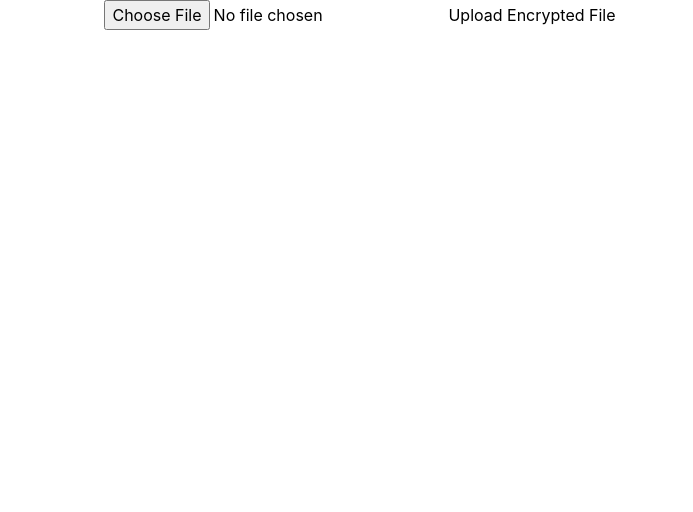
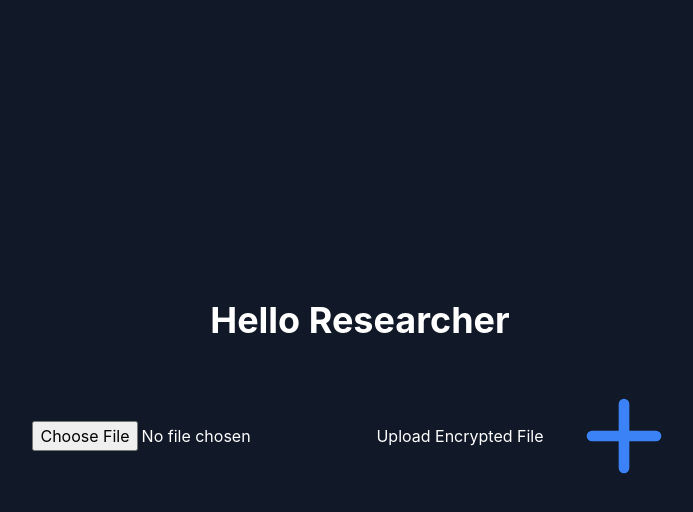
Before and after one commit to codewizard26/ethXP, a React (Create React App) app: page /upload in a window 1280 px wide. Shown: the top 512 px of the page, without its empty margins (280-973 px from the left). Built offline with nearby package versions, Linux system fonts and the light colour scheme; what anon-aadhaar-react would draw is missing.

Commit message:
added feature for upload

```diff
--- a/src/Home.js
+++ b/src/Home.js
@@ -2,19 +2,10 @@
 
 import React, {useRef} from 'react';
 import researchPaperImage from './research.svg';
+import { Link } from 'react-router-dom';
 
 const Home = () => {
 
-    const fileInputRef = useRef(null);
-
-    const handleFileChange = (e) => {
-        const file = e.target.files[0];
-        console.log('Selected file:', file);
-      };
-
-      const handleResearch = () => {
-        fileInputRef.current.click(); // Trigger click event on file input
-      };
 
   return (
     <div className="bg-gray-900 min-h-screen flex items-center justify-center text-white">
@@ -23,15 +14,9 @@ const Home = () => {
           <p className="text-lg mb-8 ">
             Welcome to our platform where you can upload and manage your research papers in a completely decentralized way no hustle of waiting for so long to get your work published and verified with the power of blockchain to own and ai to check uniqueness and relations
           </p>
-          <button onClick={handleResearch} className="bg-blue-500 hover:bg-blue-600 text-white font-bold py-2 px-4 rounded focus:outline-none focus:shadow-outline">
-            Upload Research
+          <button  className="bg-blue-500 hover:bg-blue-600 text-white font-bold py-2 px-4 rounded focus:outline-none focus:shadow-outline">
+           <Link to="/upload">Upload Research</Link>
           </button>
-          <input
-            ref={fileInputRef}
-            type="file"
-            className="hidden"
-            onChange={handleFileChange}
-          />
           <button className="bg-blue-500 ml-4 hover:bg-blue-600 text-white font-bold py-2 px-4 rounded focus:outline-none focus:shadow-outline">
             Review Research
           </button>
--- a/src/lighthouse/upload.js
+++ b/src/lighthouse/upload.js
@@ -1,10 +1,20 @@
-import React, { useState } from "react";
+import React, { useState,useEffect } from "react";
 import lighthouse from "@lighthouse-web3/sdk";
 
 function UploadL() {
   const [file, setFile] = useState(null);
-  const [cId, setId] = useState(null);
+  const [cId, setId] = useState("");
   const apiKey = "535dec75.c7a1a9d86768459ead1ccac234bcb89b";
+
+  useEffect(() => {
+    if (cId !== "") {
+      console.log("CID has updated:", cId);
+      shareFile(); // Move shareFile call inside useEffect
+    } else {
+      console.log("CID not obtained yet");
+    }
+    // eslint-disable-next-line react-hooks/exhaustive-deps
+  }, [cId]);
 
   const signAuthMessage = async () => {
     if (window.ethereum) {
@@ -45,7 +55,13 @@ function UploadL() {
         return;
       }
 
+      console.log(encryptionAuth, "above")
+
+
       const { signature, signerAddress } = encryptionAuth;
+
+      console.log(signature, "sign below")
+
 
       const output = await lighthouse.uploadEncrypted(
         file,
@@ -56,10 +72,11 @@ function UploadL() {
       );
       console.log("Encrypted File Status:", output);
 
+
+
       if (output && output.data && output.data[0] && output.data[0].Hash) {
-        setId(output.data[0].Hash);
+        setId(`${output.data[0].Hash}`);
         console.log(`CID: ${output.data[0].Hash}`);
-        shareFile(); // Move shareFile call here
       } else {
         console.error("Invalid CID obtained.");
       }
@@ -69,12 +86,13 @@ function UploadL() {
   };
 
   const shareFile = async () => {
+    console.log(cId,"chla")
     try {
       // Check if CID is available before proceeding
       // Rest of your code for sharing the file
       // Ensure 'cId' has the correct CID value
 
-      const cid = "QmSaYCCvKBXeD9zACRVf7QexH7NFM5yfdi8hwLgwUcdsr7" // Use the obtained CID
+      const cid = cId // Use the obtained CID
       const publicKey = '0x0313922d9E9243B12f6FF1172b965fA8FF8bd31F';
       const signedMessage = "SIGNATURE";
       const publicKeyUserB = ["0x279317E79E6533837b52B117875C717fAb9453AA"];
@@ -103,10 +121,42 @@ function UploadL() {
 
   return (
     <div className="App">
-      <input type="file" onChange={handleFileChange} />
-      <button onClick={uploadEncryptedFile} disabled={!file}>
+        <div className="flex min-h-screen items-center justify-center bg-gray-900 text-white">
+      <div className="max-w-4xl mx-auto p-8">
+        <h1 className="text-4xl font-bold mb-8 text-center">Hello Researcher</h1>
+
+        <div className="flex flex-col md:flex-row items-center justify-center md:justify-between">
+          {/* File Upload */}
+          <div className="mb-6 md:mb-0 md:mr-4 flex items-center">
+
+            <input type="file" onChange={handleFileChange} />
+            <button onClick={uploadEncryptedFile} disabled={!file}>
         Upload Encrypted File
       </button>
+          </div>
+
+          {/* SVG on the right */}
+          <div className="flex-shrink-0">
+            <svg
+              className="h-32 w-32 text-blue-500"
+              fill="none"
+              viewBox="0 0 24 24"
+              stroke="currentColor"
+            >
+              {/* Your SVG code here */}
+              {/* Example: */}
+              <path
+                strokeLinecap="round"
+                strokeLinejoin="round"
+                strokeWidth="2"
+                d="M12 6v6m0 0v6m0-6h6m-6 0H6"
+              />
+            </svg>
+          </div>
+        </div>
+      </div>
+    </div>
+
     </div>
   );
 }
```
